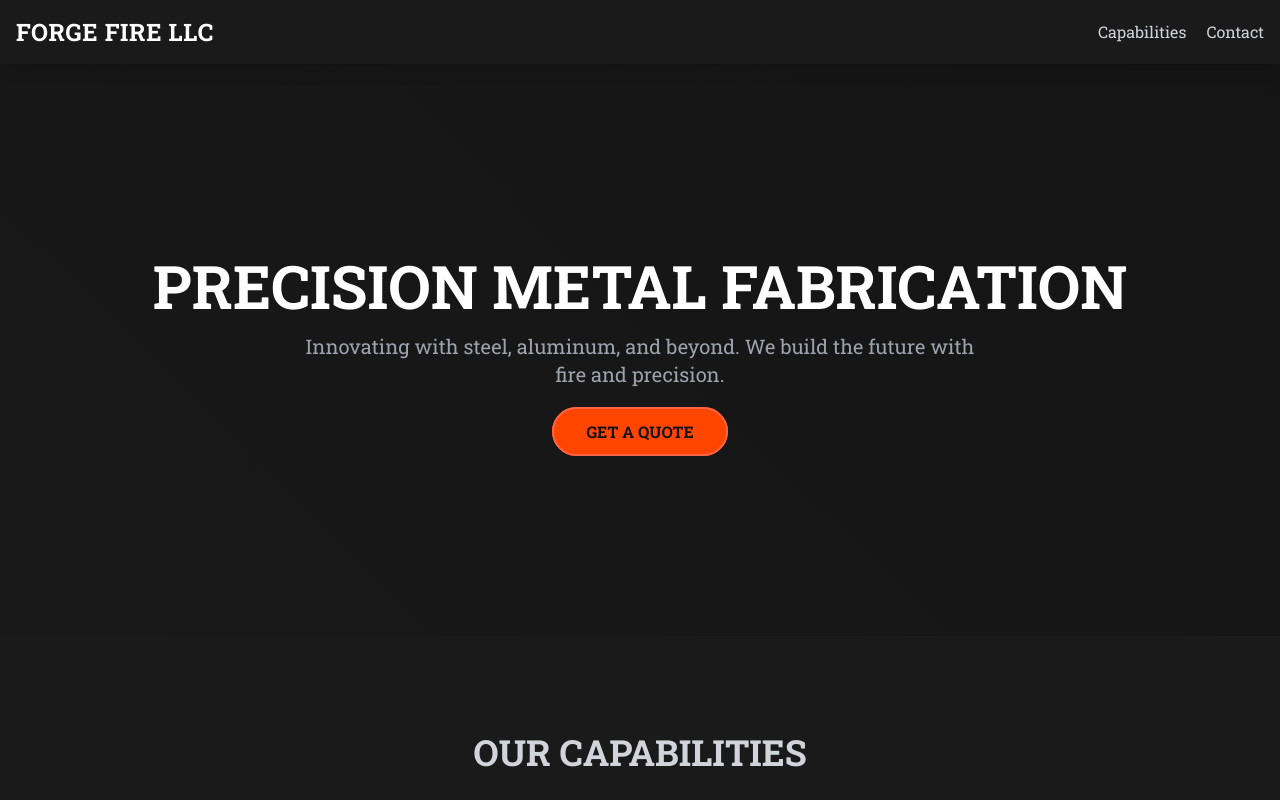
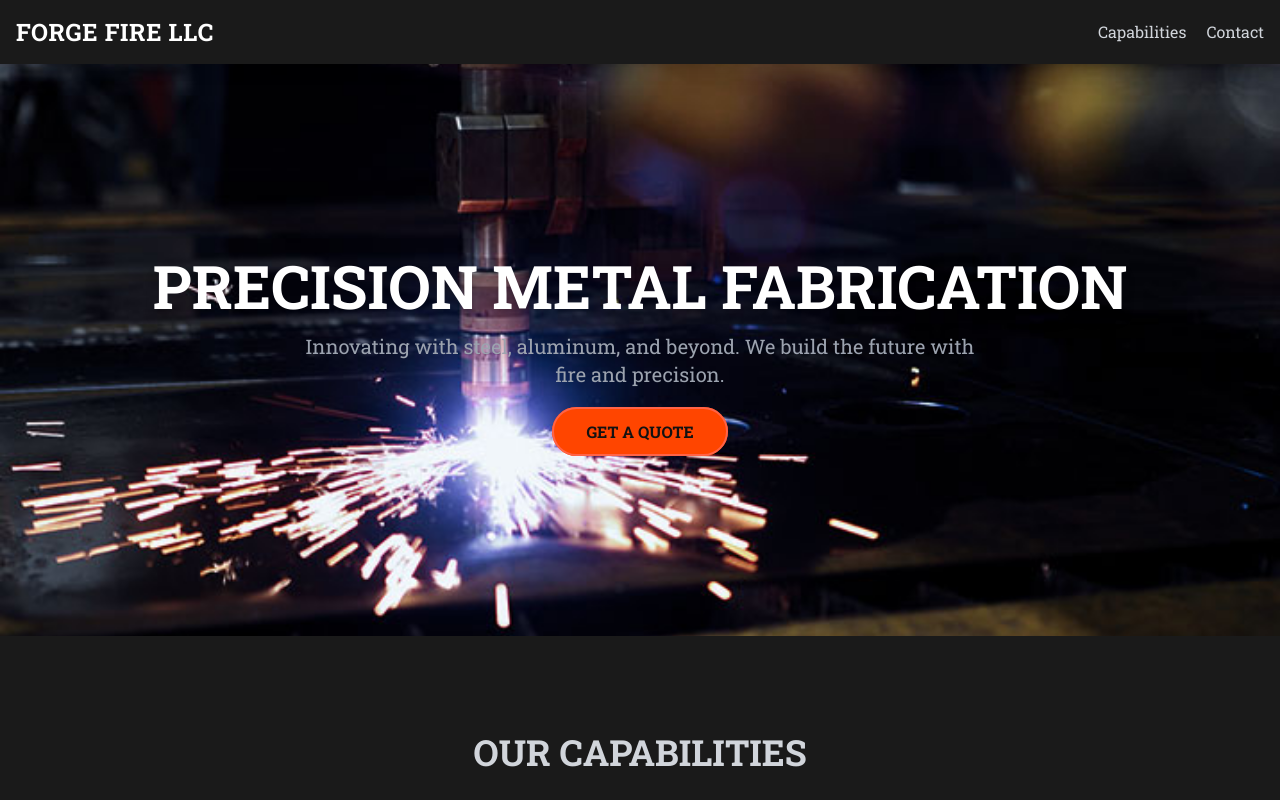
Before and after one commit to forgefirellc/forgefirellc.github.io, a plain HTML site: page index.html in a window 1280 px wide. Shown: the top 800 px of the page. Drawn offline with nearby package versions, Linux system fonts and the light colour scheme.

Commit message:
Update index.html

```diff
--- a/index.html
+++ b/index.html
@@ -44,23 +44,30 @@
             transform: translateY(-2px);
         }
 
-        /* Animated background for the hero section */
-        .hero-bg {
-            background: linear-gradient(45deg, #121212, #1a1a1a, #121212);
-            background-size: 400% 400%;
-            animation: moveGradient 15s ease infinite;
+        /* Slideshow container styles */
+        .slideshow-container {
+            position: absolute;
+            top: 0;
+            left: 0;
+            width: 100%;
+            height: 100%;
+            z-index: -1;
+            overflow: hidden;
         }
 
-        @keyframes moveGradient {
-            0% {
-                background-position: 0% 50%;
-            }
-            50% {
-                background-position: 100% 50%;
-            }
-            100% {
-                background-position: 0% 50%;
-            }
+        .slideshow-image {
+            position: absolute;
+            top: 0;
+            left: 0;
+            width: 100%;
+            height: 100%;
+            object-fit: cover;
+            opacity: 0;
+            transition: opacity 1.5s ease-in-out;
+        }
+
+        .slideshow-image.active {
+            opacity: 1;
         }
     </style>
 </head>
@@ -78,9 +85,15 @@
     </header>
 
     <!-- Hero Section -->
-    <section class="hero-bg text-white text-center py-24 md:py-48">
-        <div class="container mx-auto">
-            <h1 class="text-4xl md:text-6xl font-extrabold mb-4 uppercase">Precision Metal Fabrication</h1>
+    <section class="relative text-white text-center py-24 md:py-48 flex items-center justify-center">
+        <!-- Image slideshow background -->
+        <div class="slideshow-container">
+            <img src="plasma-cutting.jpg" alt="Plasma cutting a metal sheet." class="slideshow-image active">
+            <img src="plasma.jpg" alt="Close up shot of the plasma torch." class="slideshow-image">
+            <img src="precise-plasma-impresses-1521212978.jpg" alt="A detailed plasma cutting pattern." class="slideshow-image">
+        </div>
+        <div class="relative container mx-auto z-10">
+            <h1 class="text-4xl md:text-6xl font-extrabold mb-4 uppercase drop-shadow-lg">Precision Metal Fabrication</h1>
             <p class="text-lg md:text-xl max-w-2xl mx-auto mb-8 text-gray-400">
                 Innovating with steel, aluminum, and beyond. We build the future with fire and precision.
             </p>
@@ -183,30 +196,44 @@
         </div>
     </footer>
 
-    <!-- JavaScript for form submission -->
+    <!-- JavaScript for form submission and image slideshow -->
     <script>
+        // Function to handle email sending
         function sendEmail(event) {
-            // Prevent the default form submission to handle it with JavaScript
             event.preventDefault();
 
-            // Get the values from the input fields
             const name = document.getElementById('name').value;
             const email = document.getElementById('email').value;
             const message = document.getElementById('message').value;
 
-            // Define the recipient email and subject
             const recipient = 'forgefire@forgefirellc.com';
             const subject = 'Quote Request from Website';
-
-            // Construct the email body with the user's information
             const body = `Name: ${name}\nEmail: ${email}\n\nMessage:\n${message}`;
 
-            // Create the mailto link with encoded subject and body
             const mailtoLink = `mailto:${recipient}?subject=${encodeURIComponent(subject)}&body=${encodeURIComponent(body)}`;
-
-            // Open the user's default email client
             window.location.href = mailtoLink;
         }
+
+        // Image slideshow functionality
+        let slideIndex = 0;
+        const slides = document.querySelectorAll('.slideshow-image');
+
+        function showSlides() {
+            for (let i = 0; i < slides.length; i++) {
+                slides[i].classList.remove('active');
+            }
+            slideIndex++;
+            if (slideIndex > slides.length) {
+                slideIndex = 1;
+            }
+            slides[slideIndex - 1].classList.add('active');
+            setTimeout(showSlides, 3000); // Change image every 3 seconds
+        }
+
+        // Start the slideshow when the window loads
+        window.onload = function() {
+            showSlides();
+        };
     </script>
 </body>
 </html>
```
